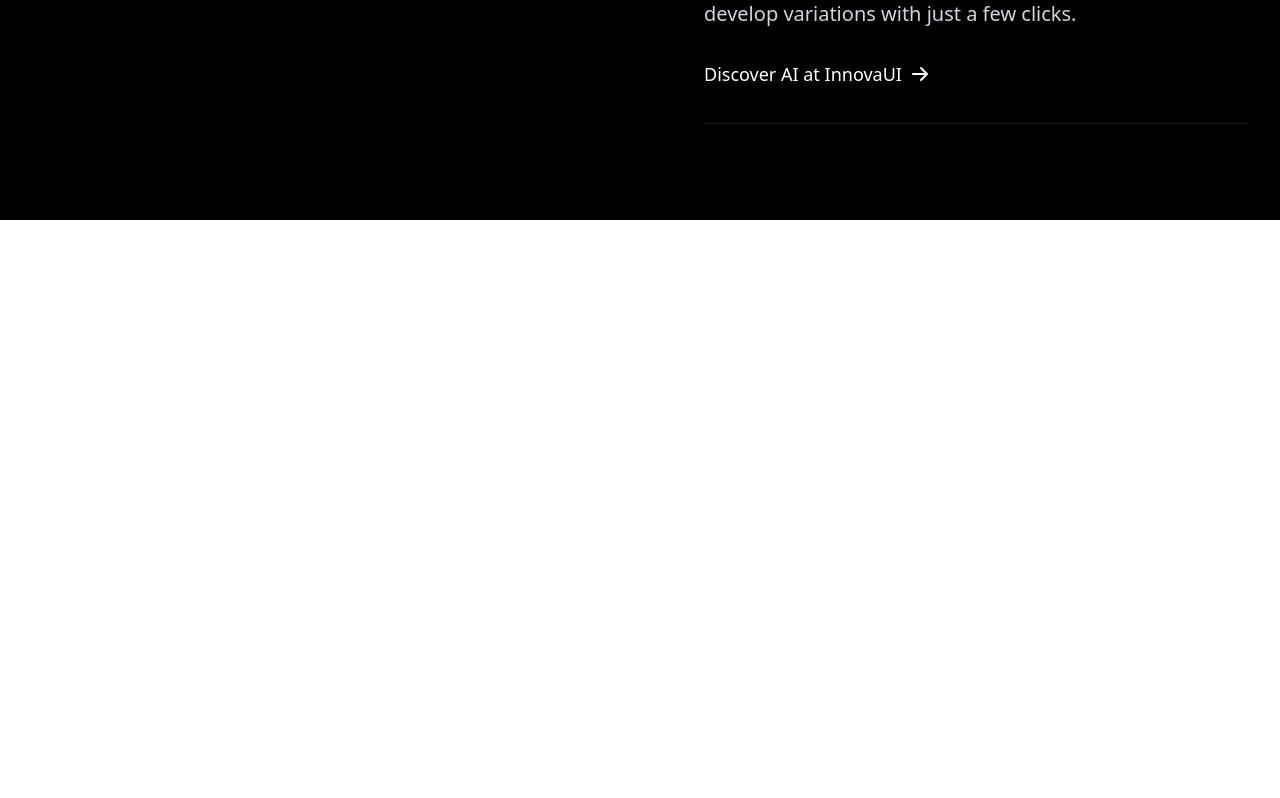
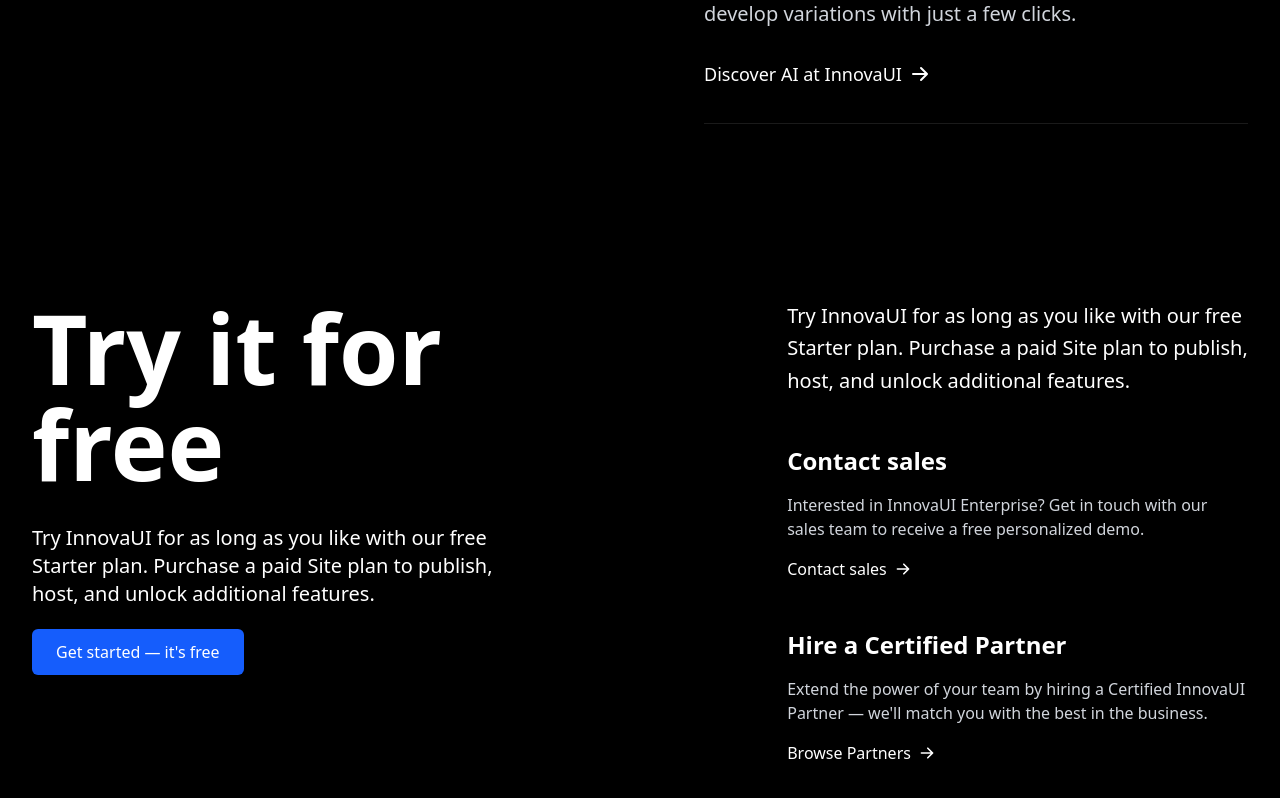
Before and after one commit to Limon00001/innova-ui-landing-page, a React (Vite) app: page / in a window 1280 px wide. Shown: the part 6096-6894 px from the top of the page. Before the commit the page ends 6316 px from the top, so only its background shows below. Built offline with nearby package versions, Linux system fonts and the light colour scheme.

Commit message:
feat(newsletter): implement newsletter component to enhance user engagement

```diff
--- a/src/App.jsx
+++ b/src/App.jsx
@@ -12,6 +12,7 @@
 import Features from './components/Features';
 import Hero from './components/Hero';
 import Navbar from './components/Navbar';
+import Newsletter from './components/Newsletter';
 import Testimonial from './components/Testimonial';
 
 const App = () => {
@@ -24,6 +25,7 @@
       <DesignSection />
       <Testimonial />
       <About />
+      <Newsletter />
     </>
   );
 };
--- /dev/null
+++ b/src/components/Newsletter.jsx
@@ -0,0 +1,84 @@
+/**
+ * Author: Monayem Hossain Limon
+ * GitHub: https://github.com/Limon00001
+ * Date: 03 Mar, 2025
+ * @copyright 2025 monayem_hossain_limon
+ */
+
+// External Dependencies
+import { HiArrowRight } from 'react-icons/hi';
+
+// Internal Dependencies
+import Button from './Button';
+
+const Newsletter = () => {
+  return (
+    <section className="bg-black text-white py-20">
+      <div className="container mx-auto px-4 sm:px-6 lg:px-8">
+        <div className="flex flex-col md:flex-row justify-between gap-16">
+          <div className="md:w-3/5">
+            <h1 className="text-4xl md:text-8xl font-bold mb-8">
+              Try it for
+              <br />
+              free
+            </h1>
+            <p className="text-xl mb-8 md:max-w-lg">
+              Try InnovaUI for as long as you like with our free Starter plan.
+              Purchase a paid Site plan to publish, host, and unlock additional
+              features.
+            </p>
+            <Button
+              to="/"
+              className="bg-blue-600 hover:bg-blue-700 text-white hover:text-gray-300 px-6 py-3 rounded-md"
+            >
+              Get started — it&apos;s free
+            </Button>
+          </div>
+
+          <div className="md:w-2/5 space-y-12">
+            <div>
+              <h2 className="md:text-xl text-lg leading-relaxed font-medium mb-4">
+                Try InnovaUI for as long as you like with our free Starter plan.
+                Purchase a paid Site plan to publish, host, and unlock
+                additional features.
+              </h2>
+            </div>
+
+            <div>
+              <h2 className="text-2xl font-bold mb-4">Contact sales</h2>
+              <p className="text-gray-300 mb-4">
+                Interested in InnovaUI Enterprise? Get in touch with our sales
+                team to receive a free personalized demo.
+              </p>
+              <Button
+                to="/"
+                className="btn-inline hover:underline hover:underline-offset-4"
+              >
+                Contact sales <HiArrowRight className="ml-2" />
+              </Button>
+            </div>
+
+            <div>
+              <h2 className="text-2xl font-bold mb-4">
+                Hire a Certified Partner
+              </h2>
+              <p className="text-gray-300 mb-4">
+                Extend the power of your team by hiring a Certified InnovaUI
+                Partner — we&apos;ll match you with the best in the business.
+              </p>
+              <Button
+                to="/"
+                className="btn-inline hover:underline hover:underline-offset-4"
+              >
+                Browse Partners <HiArrowRight className="ml-2" />
+              </Button>
+            </div>
+          </div>
+        </div>
+      </div>
+    </section>
+  );
+};
+
+// Export
+export default Newsletter;
```
Also changed, not shown: 1 other file (tests, documents, lock files or other folders).
